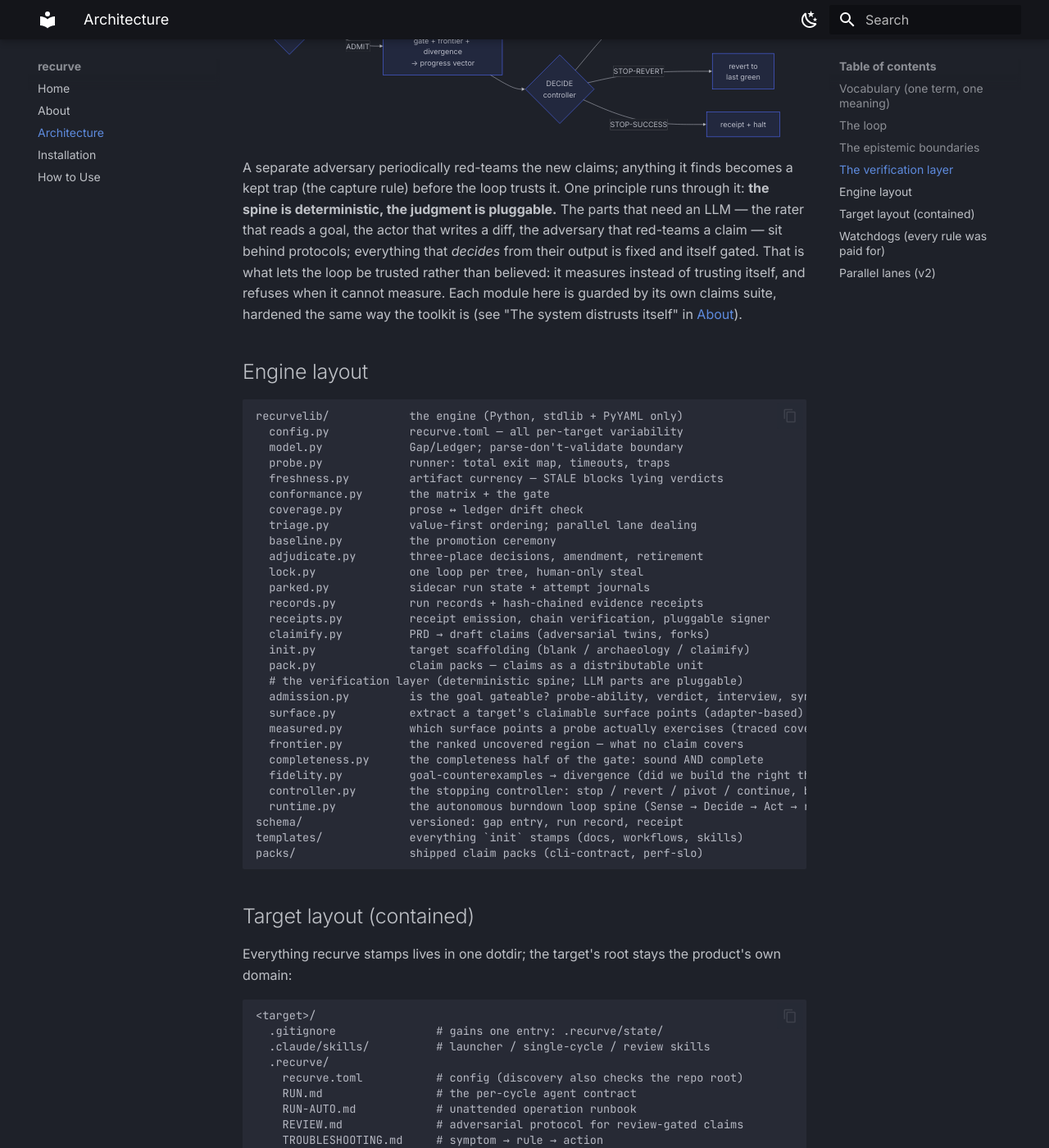
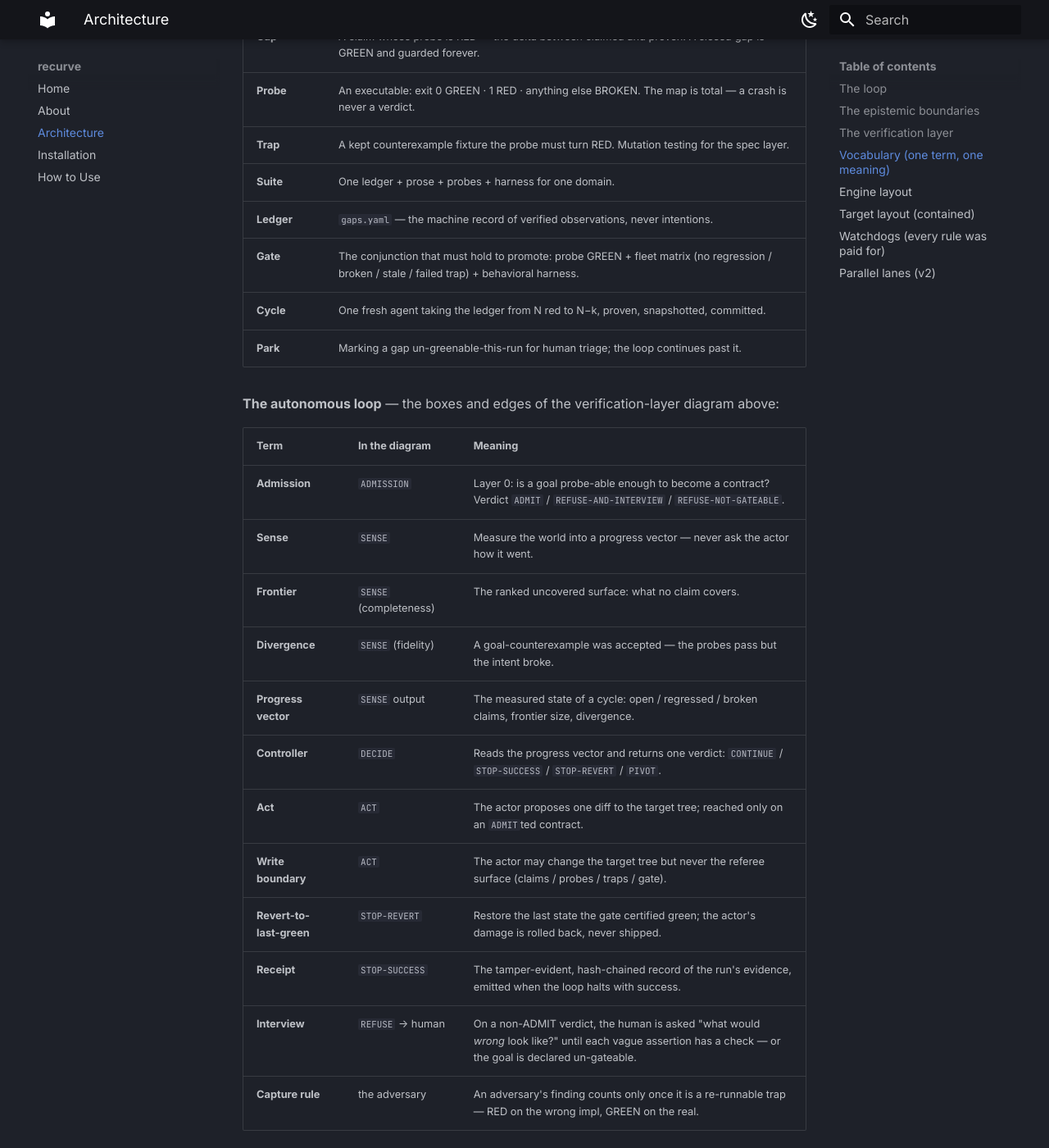
Before and after one commit to bordumb/recurve, an MkDocs documentation site: the page built from docs/architecture.md, in a window 1280 px wide and 1400 px high, scrolled down 2337 px. Shown: the whole window at 82% size. Built offline with MkDocs 1.6.1 and Material for MkDocs 9.7.7, drawn with Linux system fonts in a browser that asks for light colours; some of the changed text lies outside the part shown.

Commit message:
docs(architecture): move Vocabulary below the diagrams and map it to them
Vocabulary moved from the top to right after the verification-layer diagram, and split into two tables:
"The claim model" (the base loop's objects) and "The autonomous loop" — the latter with an "In the diagram"
column so every box/edge of the runtime mermaid (ADMISSION / SENSE / DECIDE / ACT / STOP-REVERT / STOP-SUCCESS
/ REFUSE-interview, plus frontier, divergence, progress vector, write boundary, capture rule) maps to a term.

Auths-Id: did:keri:EB5cPHY0t-ejNC_rUzPS1dclTvd6kG-R9mQzjozCuGgd
Auths-Device: did:keri:EB5cPHY0t-ejNC_rUzPS1dclTvd6kG-R9mQzjozCuGgd
Auths-Anchor-Seq: 1

````diff
--- a/docs/architecture.md
+++ b/docs/architecture.md
@@ -96,6 +82,40 @@ lets the loop be trusted rather than believed: it measures instead of trusting i
 cannot measure. Each module here is guarded by its own claims suite, hardened the same way the toolkit is
 (see "The system distrusts itself" in [About](about.md)).
 
+## Vocabulary (one term, one meaning)
+
+**The claim model** — the objects the base loop's phases act on (`GATE` is the gate box; a `Cycle` is one
+pass of the loop):
+
+| Term | Meaning |
+| --- | --- |
+| **Claim** | A falsifiable statement about the target. Exists in three synchronized places: prose (`GAPS.md`), ledger entry (`gaps.yaml`), probe. |
+| **Gap** | A claim whose probe is RED — the delta between claimed and proven. A *closed* gap is GREEN and guarded forever. |
+| **Probe** | An executable: exit 0 GREEN · 1 RED · anything else BROKEN. The map is total — a crash is never a verdict. |
+| **Trap** | A kept counterexample fixture the probe must turn RED. Mutation testing for the spec layer. |
+| **Suite** | One ledger + prose + probes + harness for one domain. |
+| **Ledger** | `gaps.yaml` — the machine record of verified observations, never intentions. |
+| **Gate** | The conjunction that must hold to promote: probe GREEN + fleet matrix (no regression / broken / stale / failed trap) + behavioral harness. |
+| **Cycle** | One fresh agent taking the ledger from N red to N−k, proven, snapshotted, committed. |
+| **Park** | Marking a gap un-greenable-this-run for human triage; the loop continues past it. |
+
+**The autonomous loop** — the boxes and edges of the verification-layer diagram above:
+
+| Term | In the diagram | Meaning |
+| --- | --- | --- |
+| **Admission** | `ADMISSION` | Layer 0: is a goal probe-able enough to become a contract? Verdict `ADMIT` / `REFUSE-AND-INTERVIEW` / `REFUSE-NOT-GATEABLE`. |
+| **Sense** | `SENSE` | Measure the world into a progress vector — never ask the actor how it went. |
+| **Frontier** | `SENSE` (completeness) | The ranked uncovered surface: what no claim covers. |
+| **Divergence** | `SENSE` (fidelity) | A goal-counterexample was accepted — the probes pass but the intent broke. |
+| **Progress vector** | `SENSE` output | The measured state of a cycle: open / regressed / broken claims, frontier size, divergence. |
+| **Controller** | `DECIDE` | Reads the progress vector and returns one verdict: `CONTINUE` / `STOP-SUCCESS` / `STOP-REVERT` / `PIVOT`. |
+| **Act** | `ACT` | The actor proposes one diff to the target tree; reached only on an `ADMIT`ted contract. |
+| **Write boundary** | `ACT` | The actor may change the target tree but never the referee surface (claims / probes / traps / gate). |
+| **Revert-to-last-green** | `STOP-REVERT` | Restore the last state the gate certified green; the actor's damage is rolled back, never shipped. |
+| **Receipt** | `STOP-SUCCESS` | The tamper-evident, hash-chained record of the run's evidence, emitted when the loop halts with success. |
+| **Interview** | `REFUSE` → human | On a non-ADMIT verdict, the human is asked "what would *wrong* look like?" until each vague assertion has a check — or the goal is declared un-gateable. |
+| **Capture rule** | the adversary | An adversary's finding counts only once it is a re-runnable trap — RED on the wrong impl, GREEN on the real. |
+
 ## Engine layout
 
 ```
````
Also changed, not shown: other parts of docs/architecture.md (+0 -14 lines).
